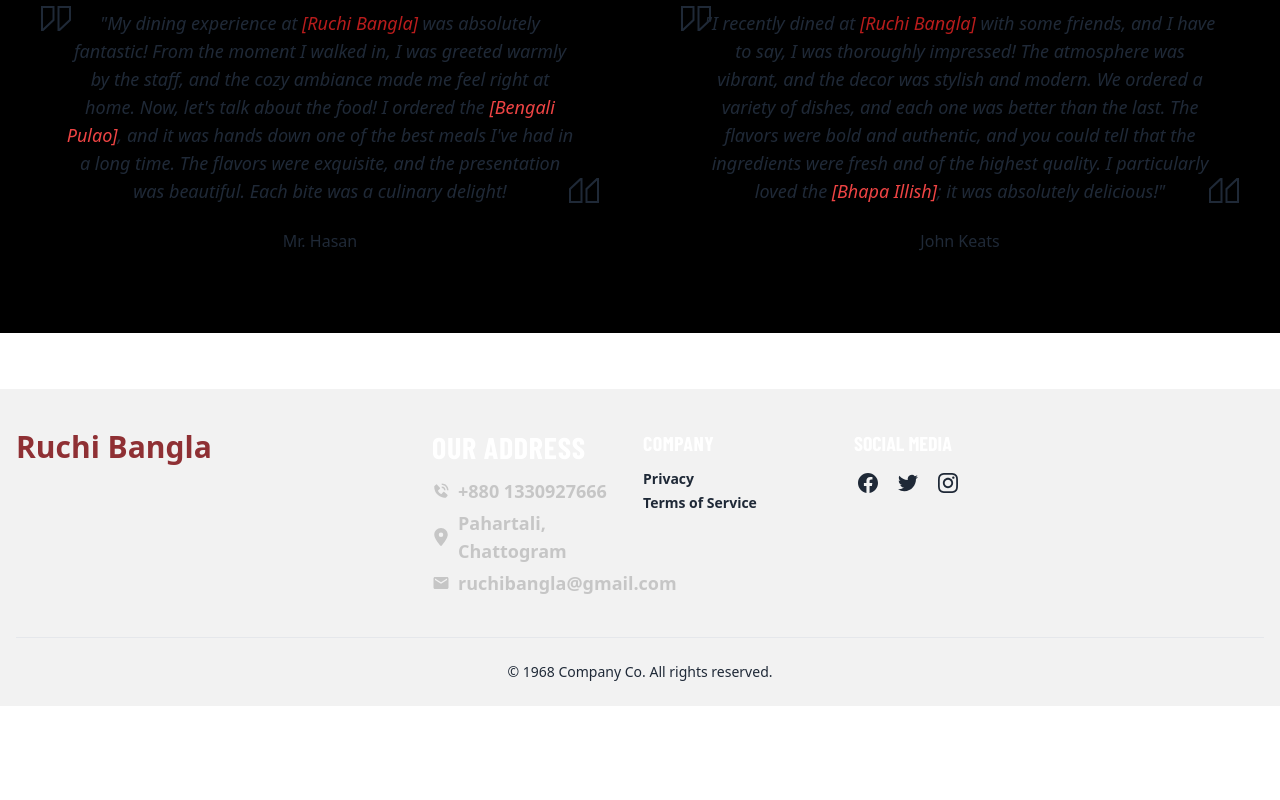
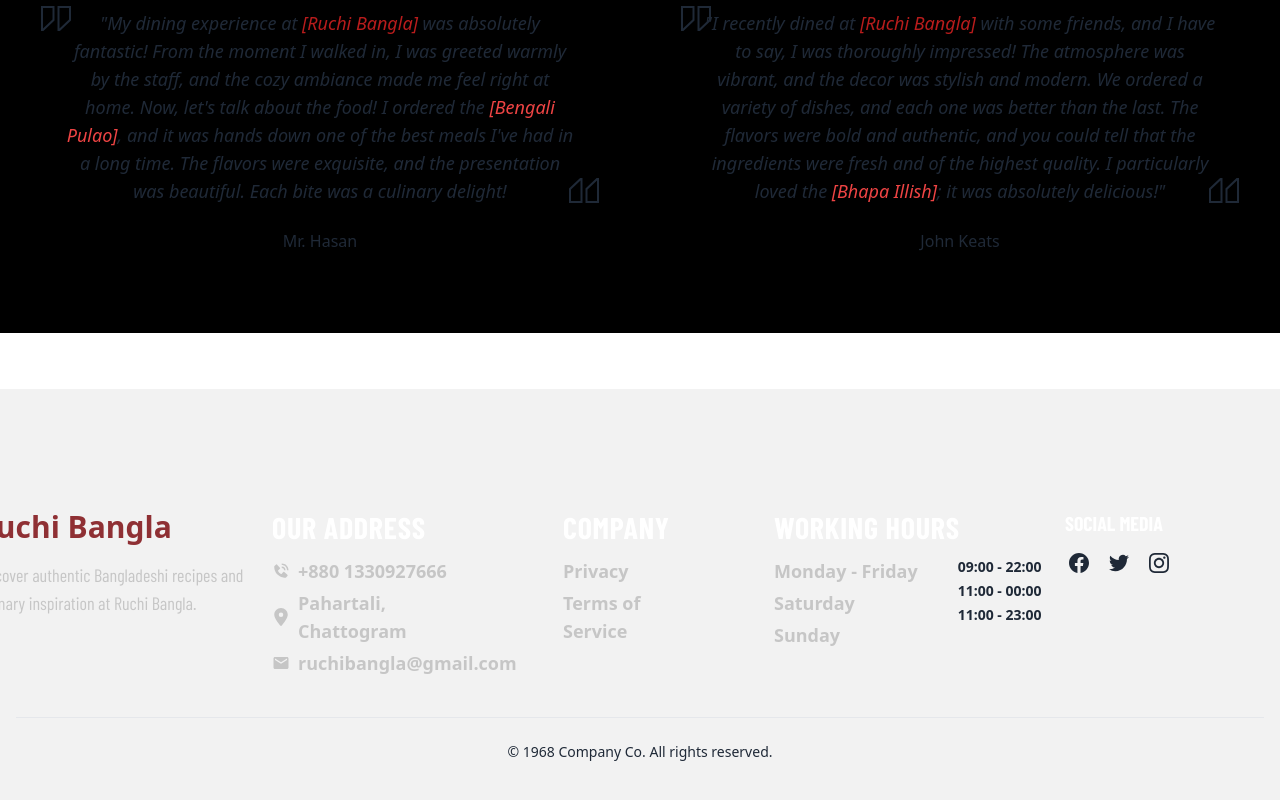
Before and after one commit to FahimReshad/ruchi-bangla-client, a React (Vite) app: page / in a window 1280 px wide. Shown: the part 1203-2003 px from the top of the page. Before the commit the page ends 1909 px from the top, so only its background shows below. Built offline with nearby package versions, Linux system fonts and the light colour scheme; no server answers; a web font is replaced by a local one.

Commit message:
gallery section completed

```diff
--- a/src/Components/shared/Footer.jsx
+++ b/src/Components/shared/Footer.jsx
@@ -4,15 +4,16 @@
 import { MdEmail } from "react-icons/md";
 const Footer = () => {
     return (
-        <footer className="px-4 divide-y bg-base-200 dark:text-white mt-14">
+        <footer className="px-4 divide-y bg-base-200 dark:text-white mt-14 lg:py-20">
 	<div className="container flex flex-col justify-between py-10 mx-auto space-y-8 lg:flex-row lg:space-y-0">
-		<div className="lg:w-1/3">
-			<a rel="noopener noreferrer" href="#" className="flex justify-center space-x-3 lg:justify-start">
+		<div className="lg:w-[20%]">
+			<a rel="noopener noreferrer" href="#" className="">
 
-				<span className="self-center text-3xl font-bold font-lora text-[#8F3034]">Ruchi Bangla</span>
+				<h2 className="lg:-ml-10 text-3xl font-bold text-[#8F3034]">Ruchi Bangla</h2>
+				<p className='text-lg text-[#C6C6C6] lg:-ml-10 mt-4 font-barlow'>Discover authentic Bangladeshi recipes and culinary inspiration at Ruchi Bangla.</p>
 			</a>
 		</div>
-		<div className="grid grid-cols-2 text-sm gap-x-3 gap-y-8 w-full lg:w-2/3 lg:grid-cols-4 font-semibold">
+		<div className="grid grid-cols-2 text-sm gap-x-3 gap-y-8 w-full lg:w-2/3 lg:grid-cols-4 font-semibold lg:mr-40">
 			<div className="space-y-3">
 				<h3 className="tracking-wide uppercase text-white font-black font-barlow text-3xl">Our Address</h3>
 				<ul className="space-y-1 text-lg text-[#C6C6C6]">
@@ -28,9 +29,9 @@
 					</li>
 				</ul>
 			</div>
-			<div className="space-y-3">
-				<h3 className="tracking-wide uppercase text-white font-bold font-barlow text-xl">Company</h3>
-				<ul className="space-y-1">
+			<div className="space-y-3 lg:ml-20">
+				<h3 className="tracking-wide uppercase text-white font-black font-barlow text-3xl">Company</h3>
+				<ul className="space-y-1 text-lg text-[#C6C6C6]">
 					<li>
 						<a rel="noopener noreferrer" href="#">Privacy</a>
 					</li>
@@ -39,8 +40,36 @@
 					</li>
 				</ul>
 			</div>
+			<div className="space-y-3 lg:ml-20 lg:w-[400px]">
+				<h3 className="tracking-wide uppercase text-white font-bold font-barlow text-3xl">Working Hours</h3>
+				<div className='flex gap-10'>
+				<ul className="space-y-1 text-lg text-[#C6C6C6]">
+					<li>
+						<a rel="noopener noreferrer" href="#">Monday - Friday</a>
+					</li>
+					<li>
+						<a rel="noopener noreferrer" href="#">Saturday</a>
+					</li>
+					<li>
+						<a rel="noopener noreferrer" href="#">Sunday</a>
+					</li>
+				</ul>
+				<ul className="space-y-1">
+					<li>
+						<a rel="noopener noreferrer" href="#">09:00 - 22:00</a>
+					</li>
+					<li>
+						<a rel="noopener noreferrer" href="#">
+11:00 - 00:00</a>
+					</li>
+					<li>
+						<a rel="noopener noreferrer" href="#">11:00 - 23:00</a>
+					</li>
+				</ul>
+				</div>
+			</div>
 
-			<div className="space-y-3">
+			<div className="space-y-3 lg:ml-40 lg:w-[200px]">
 				<div className="uppercase text-white font-bold font-barlow text-xl">Social media</div>
 				<div className="flex justify-start space-x-3">
 					<a rel="noopener noreferrer" href="#" title="Facebook" className="flex items-center p-1">
--- a/src/Pages/Gallery/Gallery.jsx
+++ b/src/Pages/Gallery/Gallery.jsx
@@ -4,11 +4,14 @@
 import GalleryCard from "./GalleryCard";
 import { toast } from "react-toastify";
 import GalleryCards from "./GalleryCards";
+import {  useLocation, useNavigate } from "react-router-dom";
 
 
 const Gallery = () => {
   const [openModal, setOpenModal] = useState(false);
-  const {user} = useContext(AuthContext)
+  const {user} = useContext(AuthContext);
+  const navigate = useNavigate();
+const location = useLocation();
 
   const handleGallery = (e) => {
     e.preventDefault();
@@ -48,6 +51,10 @@
     };
   }, [openModal]);
 
+  if(!user){
+    navigate('/login', {state: location.pathname})
+  }
+
 
   return (
     <div>
@@ -63,7 +70,9 @@
        </button>
 
      </div>
-      <GalleryCards handleGallery={handleGallery} openModal={openModal} setOpenModal={setOpenModal} user={user}></GalleryCards>
+      <div>
+       <GalleryCards handleGallery={handleGallery} openModal={openModal} setOpenModal={setOpenModal} user={user}></GalleryCards> :
+      </div>
 
 
       <GalleryCard></GalleryCard>
--- a/src/Pages/Gallery/GalleryCards.jsx
+++ b/src/Pages/Gallery/GalleryCards.jsx
@@ -1,9 +1,11 @@
 
-import { useLocation, useNavigate } from "react-router-dom";
+import { Navigate, useLocation, useNavigate } from "react-router-dom";
+import { toast } from "react-toastify";
 
 const GalleryCards = ({ handleGallery, openModal, setOpenModal, user }) => {
 
   return (
+    <div>
         <div
         className={`fixed flex justify-center items-center z-[100] ${
           openModal ? "visible opacity-1" : "invisible opacity-0"
@@ -83,6 +85,8 @@
           </main>
         </div>
       </div>
+
+    </div>
   );
 };
 
--- a/src/Pages/Gallery/GalleryTitle.jsx
+++ b/src/Pages/Gallery/GalleryTitle.jsx
@@ -9,7 +9,7 @@
         alt=""
       />
       <div className="text-2xl md:text-4xl lg:text-6xl font-bold absolute top-1/3 lg:top-44 right-32 md:right-72 lg:right-1/3 lg:mr-20  text-red-600 text-center md:space-y-6">
-        <h1>All Food Pages</h1>
+        <h1>Gallery</h1>
         <p className="text-white text-sm md:text-xl">
           <Link to="/">Home</Link> / Our Gallery
         </p>
--- a/src/Pages/MyAddedFood/MyAddedFoodCard.jsx
+++ b/src/Pages/MyAddedFood/MyAddedFoodCard.jsx
@@ -3,6 +3,9 @@
 
 const MyAddedFoodCard = ({myFood}) => {
     const {name, image, price} = myFood;
+    const handleUpdateFood = () => {
+
+    }
     return (
         <div className="overflow-x-auto">
       <table className="min-w-[90%] shadow-md border mx-auto border-gray-100">
@@ -14,8 +17,8 @@
             <td className="py-4 px-6 border-b text-xl font-medium">{name}</td>
             <td className="py-4 px-6 border-b text-lg font-medium">{price}</td>
             <td className="py-4 px-6 border-b text-end">
-              <Link >
-                <button className="bg-[#8F3034] hover:scale-110 scale-100 transition-all duration-100 text-white py-2 px-4 rounded-md">
+              <Link>
+                <button onClick={handleUpdateFood} className="bg-[#8F3034] hover:scale-110 scale-100 transition-all duration-100 text-white py-2 px-4 rounded-md">
                   Update
                 </button>
               </Link>
--- a/src/Routes/Router.jsx
+++ b/src/Routes/Router.jsx
@@ -69,13 +69,6 @@
         path: "/myOrderFood",
         element: <MyOrderFood></MyOrderFood>,
       },
-      {
-        element: (
-          <PrivateRoute>
-            <GalleryCards></GalleryCards>
-          </PrivateRoute>
-        ),
-      },
     ],
   },
 ]);
```
Lines whose indentation alone changed are shown as unchanged.
